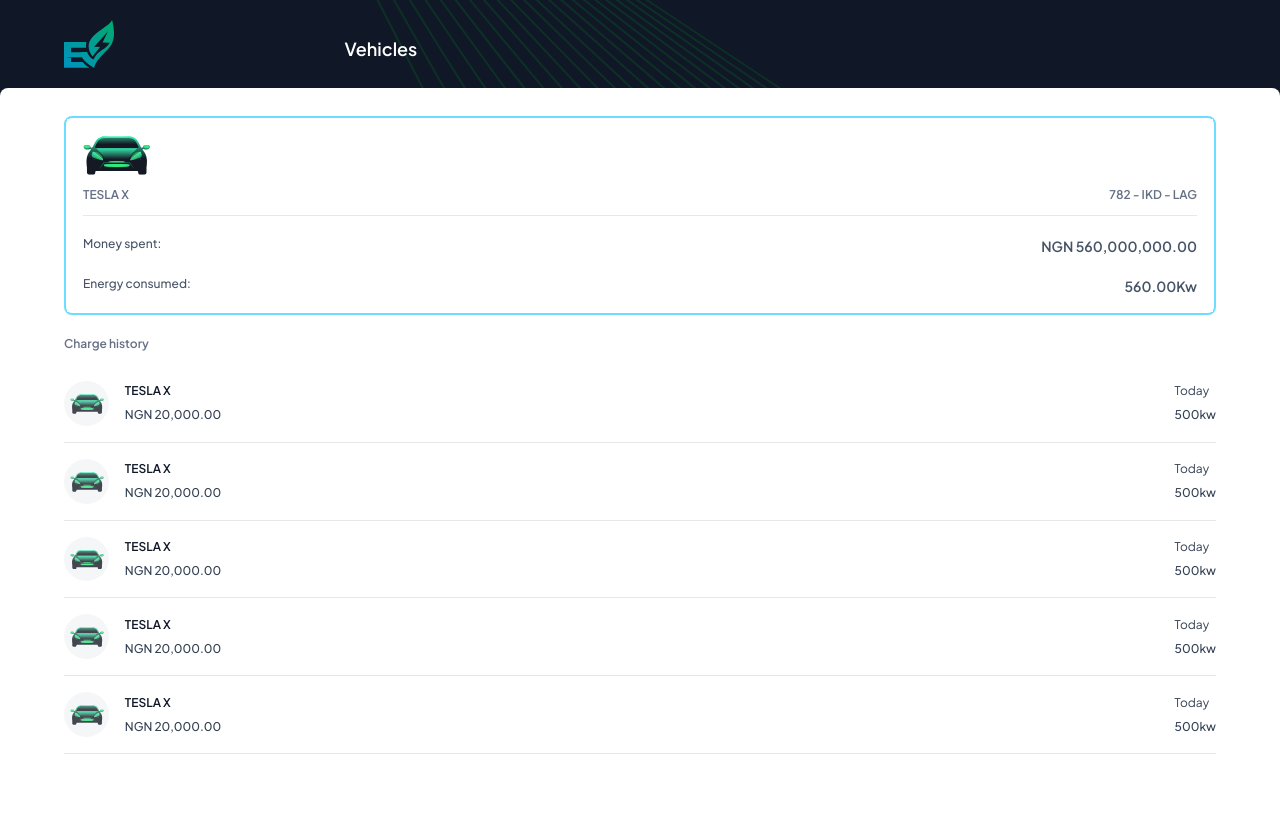
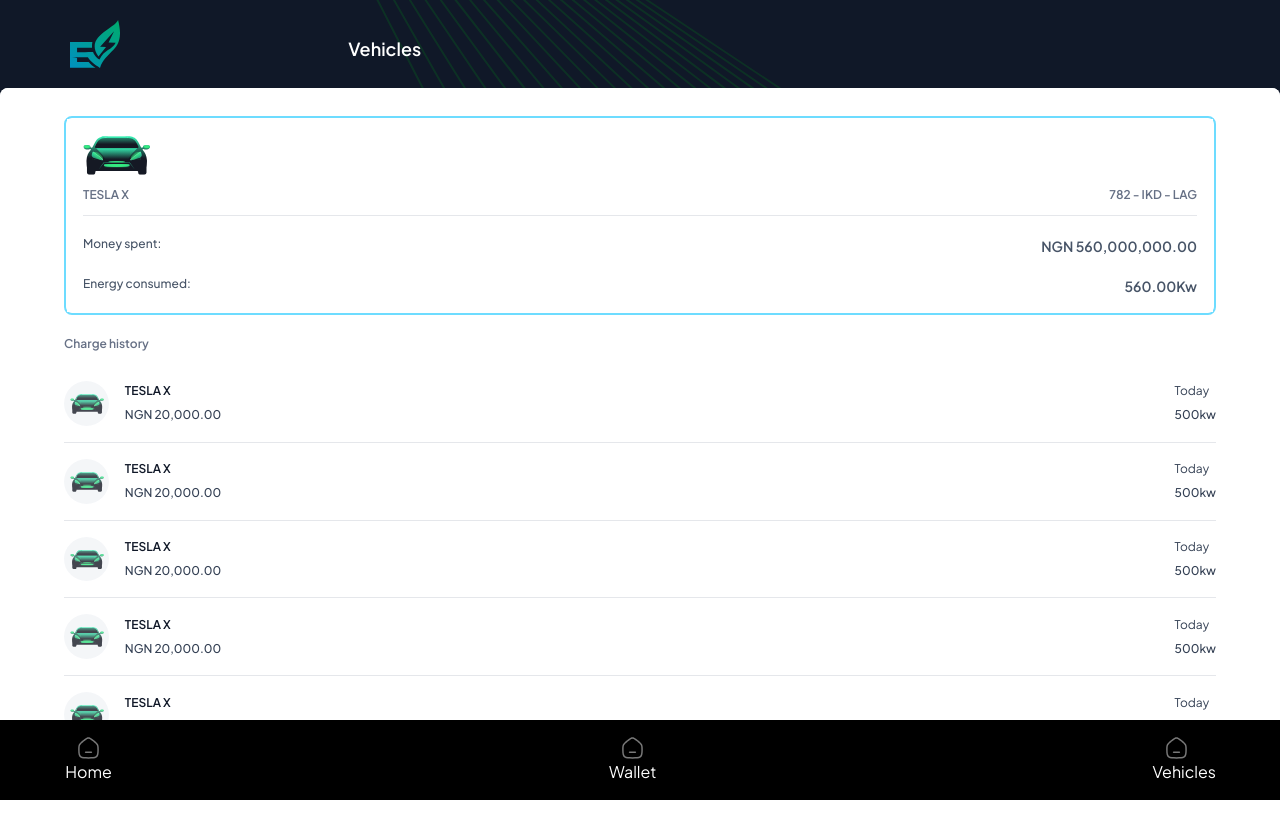
Before and after one commit to Thophylarh/ev-charger, a React (Create React App) app: page /vehicleDetails in a window 1280 px wide. Shown: the top 838 px of the page. After the commit the page ends 816 px from the top, so only its background shows below. Built offline with nearby package versions, Linux system fonts and the light colour scheme.

Commit message:
back log fix

```diff
--- a/src/pages/Branch/Billing/index.jsx
+++ b/src/pages/Branch/Billing/index.jsx
@@ -116,6 +116,15 @@ export default function StationBilling() {
 		},
 
 		{
+			title: "Updated By",
+			dataIndex: "updatedBy",
+			key: "updatedBy",
+			render: (text, record) => {
+				return record.updatedBy.emailAddress;
+			},
+		},
+
+		{
 			title: "Time updated",
 			dataIndex: "createdAt",
 			key: "createdAt",
@@ -123,6 +132,8 @@ export default function StationBilling() {
 				return moment(record.createdAt).format("MMM DD, YYYY. h:mm A");
 			},
 		},
+
+
 
 		{
 			title: "Charger Type",
--- a/src/pages/customer/masterlayout.jsx
+++ b/src/pages/customer/masterlayout.jsx
@@ -1,12 +1,13 @@
 import React from "react";
 
 import logo from "../../assets/svg/logo.svg";
+import homeIcon from "../../assets/svg/Home.svg";
 
 export default function CustomerLayout({ children, title }) {
-
 	return (
-		<section className="mobileBody top h-[100vh] ">
-			<div className="w-[90%] mx-auto py-5">
+		<section className="mobileBody top h-[100vh]  ">
+			<section className="h-[91vh] ">
+				<div className="w-[89%] mx-auto py-5">
 					<div className="flex items-center">
 						<img src={logo} alt="ev logo" className="w-[3.125rem] h-[3rem]" />
 						<p className=" mt-2 text-[1.125rem] text-white w-[100%] ml-[20%] font-semibold">
@@ -15,8 +16,42 @@ export default function CustomerLayout({ children, title }) {
 					</div>
 				</div>
 
-			<section className="h-[100%] bg-white rounded-tl-lg rounded-tr-lg ">
+				<section className="h-[100%] bg-white rounded-tl-lg rounded-tr-lg relative">
+					<section className=" bg-white rounded-tl-lg rounded-tr-lg  overflow-auto">
 						{children}
+					</section>
+				</section>
+			</section>
+
+			<section className="bg-black h-[10vh] absolute bottom-0 w-[100%] pt-4">
+				<div className="w-[90%] mx-auto flex justify-between ">
+					<div>
+						<img
+							src={homeIcon}
+							alt="Home Icon"
+							className="flex justify-center mx-3"
+						/>
+						<p className=" text-center text-white">Home</p>
+					</div>
+
+					<div>
+						<img
+							src={homeIcon}
+							alt="Home Icon"
+							className="flex justify-center mx-3"
+						/>
+						<p className=" text-center text-white">Wallet</p>
+					</div>
+
+					<div>
+						<img
+							src={homeIcon}
+							alt="Home Icon"
+							className="flex justify-center mx-3"
+						/>
+						<p className=" text-center text-white">Vehicles</p>
+					</div>
+				</div>
 			</section>
 		</section>
 	);
```
Also changed, not shown: src/App.js (+10 -10 lines), src/assets/svg/Home.svg (added), 1 other file (tests, documents, lock files or other folders). Lines whose indentation alone changed are shown as unchanged.
